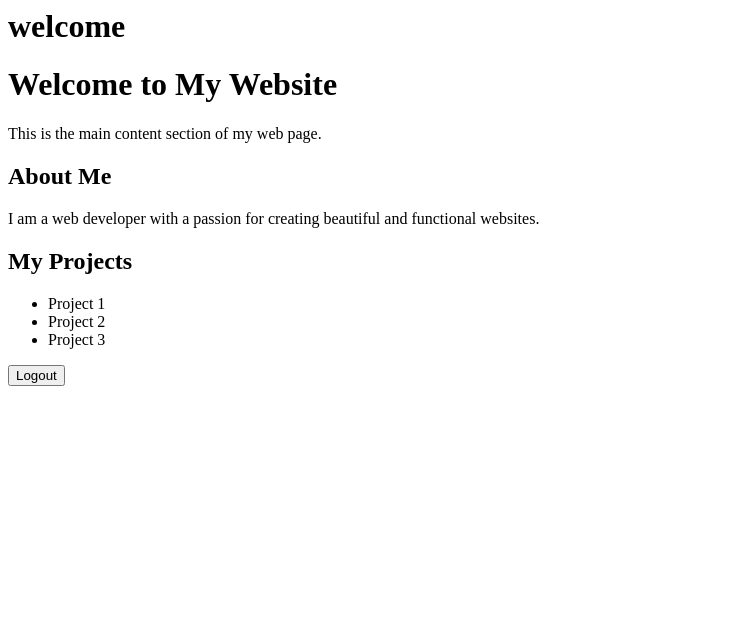
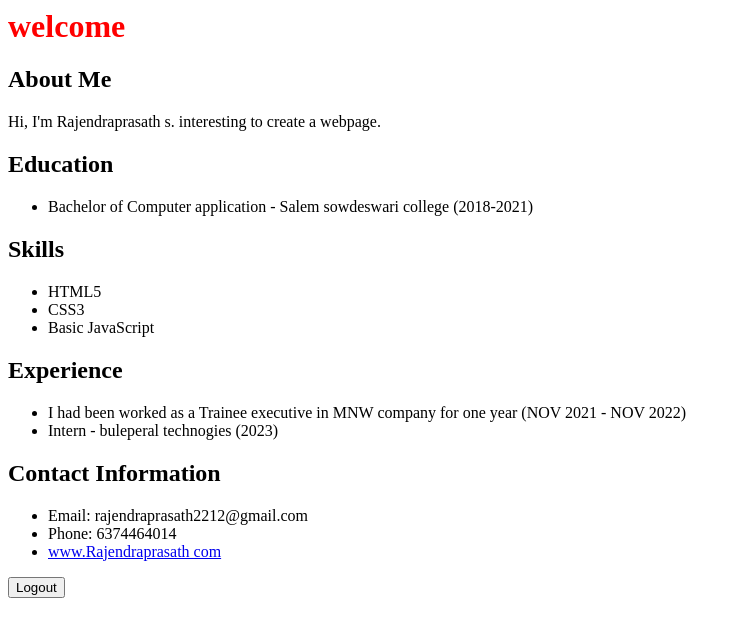
Before and after one commit to Prasath2212/simpleapplication, a plain HTML site: page dashboard.html in a window 1280 px wide. Shown: the whole page, without its empty margins (0-741 px from the left). Drawn offline with Linux system fonts and the light colour scheme.

Commit message:
change the dashboard

```diff
--- a/dashboard.html
+++ b/dashboard.html
@@ -7,20 +7,44 @@
     <header>
       <!-- Header content goes here -->
     </header>
-  <h1>welcome</h1>
+  <h1 style="color:red;">welcome</h1>
+
   <main>
-      <h1>Welcome to My Website</h1>
-      <p>This is the main content section of my web page.</p>
     <section>
       <h2>About Me</h2>
-        <p>I am a web developer with a passion for creating beautiful and functional websites.</p>
+      <p>Hi, I'm Rajendraprasath s. interesting to create a webpage.</p>
     </section>
+
     <section>
-        <h2>My Projects</h2>
+      <h2>Education</h2>
       <ul>
-          <li>Project 1</li>
-          <li>Project 2</li>
-          <li>Project 3</li>
+        <li>Bachelor of Computer application - Salem sowdeswari college (2018-2021)</li>
+        </ul>
+    </section>
+
+    <section>
+      <h2>Skills</h2>
+      <ul>
+        <li>HTML5</li>
+        <li>CSS3</li>
+        <li>Basic JavaScript</li>
+        </ul>
+    </section>
+
+    <section>
+      <h2>Experience</h2>
+      <ul>
+        <li>I had been worked as a Trainee executive in MNW company for one year (NOV 2021 - NOV 2022)</li>
+        <li>Intern - buleperal technogies (2023)</li>
+      </ul>
+    </section>
+
+    <section>
+      <h2>Contact Information</h2>
+      <ul>
+        <li>Email: rajendraprasath2212@gmail.com</li>
+        <li>Phone: 6374464014</li>
+        <li><a href="https://github.com/Prasath2212/simpleapplication/settings/pages" >www.Rajendraprasath com </a></li>
       </ul>
     </section>
   </main>
```
Lines whose indentation alone changed are shown as unchanged.
